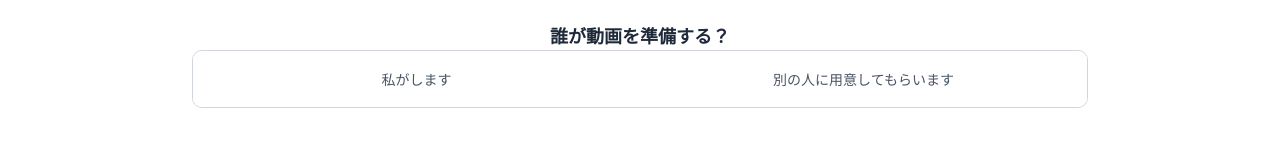
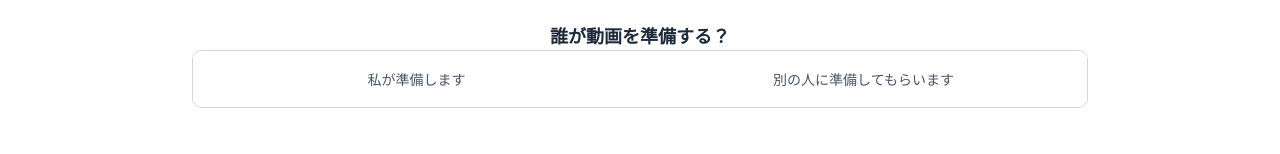
Before and after one commit to RenRen62/R-Stream, a React (Vite) app in the folder apps/web/: page /watch_video in a window 1280 px wide. Shown: the part 216-370 px from the top of the page. Built offline with nearby package versions, Linux system fonts and the light colour scheme.

Commit message:
refactor: セグメントコントロールボタンのテキストを微修正

```diff
--- a/apps/web/src/routes/watch_video.tsx
+++ b/apps/web/src/routes/watch_video.tsx
@@ -101,14 +101,14 @@ const WatchVideo: React.FC = () => {
             >
               <ChoiceCard
                 selected={videoPreparer === 'me'}
-                label='私がします'
+                label='私が準備します'
                 onClick={() => setVideoPreparer('me')}
                 radioId='video-preparer-me'
                 radioValue='me'
               />
               <ChoiceCard
                 selected={videoPreparer === 'other'}
-                label='別の人に用意してもらいます'
+                label='別の人に準備してもらいます'
                 onClick={() => setVideoPreparer('other')}
                 radioId='video-preparer-other'
                 radioValue='other'
```
